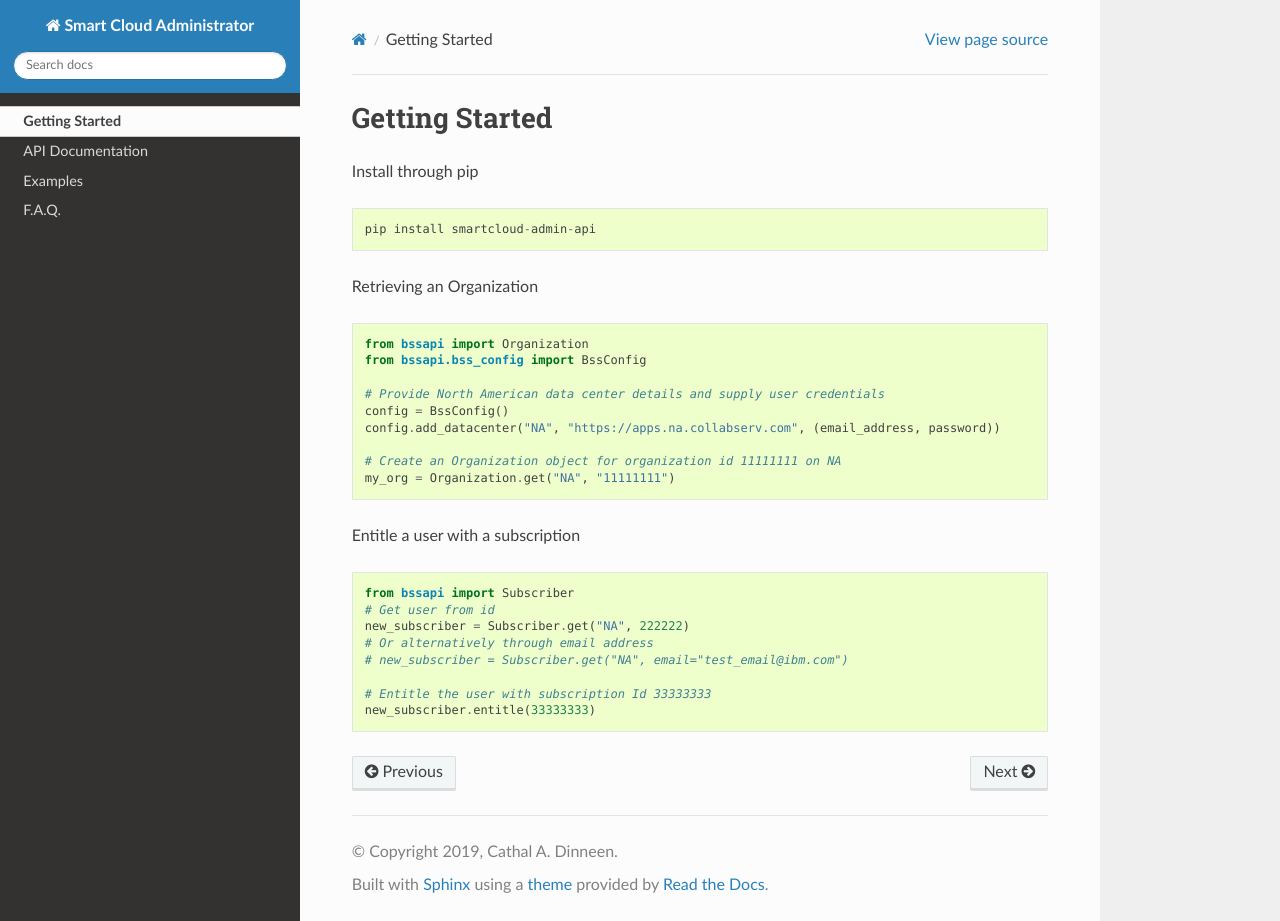
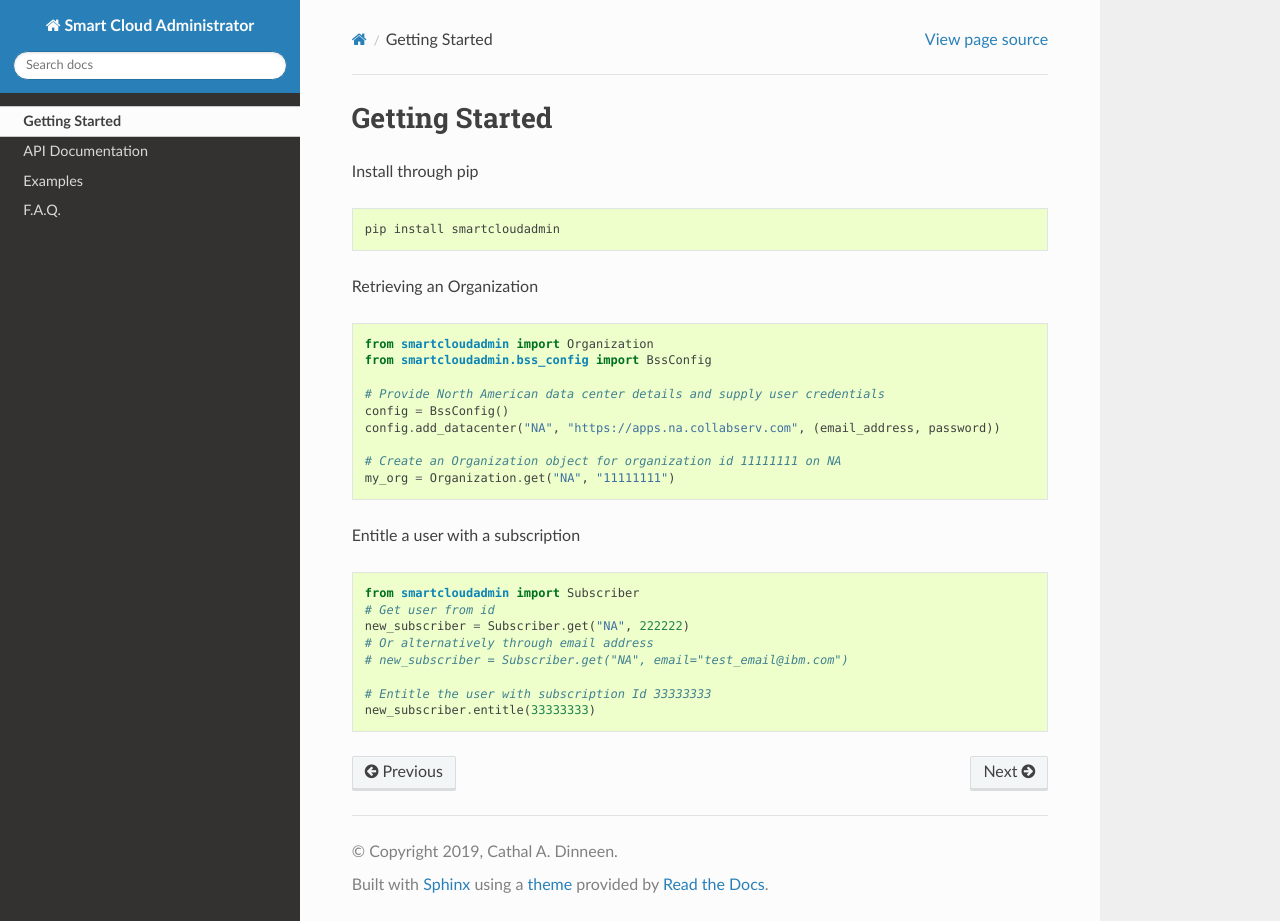
Before and after one commit to cathaldi/smartcloud-administrator, a Sphinx documentation site: the page built from docs/getting_started.rst, in a window 1280 px wide and 921 px high. Built offline with Sphinx 7.4.7 and the Read the Docs theme 2.0.0, drawn with Linux system fonts in a browser that asks for light colours.

Commit message:
removed print, clean up name changes

```diff
--- a/docs/getting_started.rst
+++ b/docs/getting_started.rst
@@ -5,14 +5,14 @@ Install through pip
 
 .. code-block:: python
 
-   pip install smartcloud-admin-api
+   pip install smartcloudadmin
 
 Retrieving an Organization
 
 .. code-block:: python
 
-    from bssapi import Organization
-    from bssapi.bss_config import BssConfig
+    from smartcloudadmin import Organization
+    from smartcloudadmin.bss_config import BssConfig
 
     # Provide North American data center details and supply user credentials
     config = BssConfig()
@@ -25,7 +25,7 @@ Entitle a user with a subscription
 
 .. code-block:: python
 
-    from bssapi import Subscriber
+    from smartcloudadmin import Subscriber
     # Get user from id
     new_subscriber = Subscriber.get("NA", 222222)
     # Or alternatively through email address
```
Also changed, not shown: readme.md (+4 -4 lines), setup.py (+4 -3 lines).
